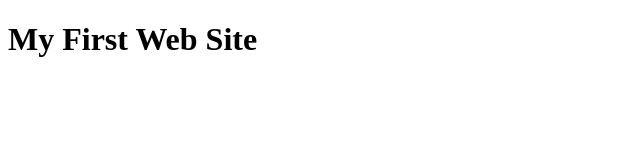
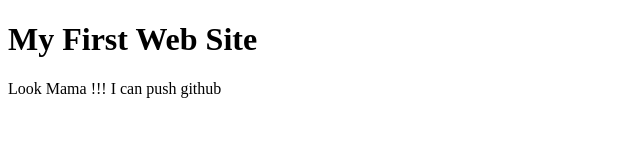
Before and after one commit to SaifulpHero01/my-first-website, a plain HTML site: page index.html in a window 1280 px wide. Shown: the whole page, without its empty margins (0-640 px from the left). Drawn offline with Linux system fonts and the light colour scheme.

Commit message:
Learing Github

```diff
--- a/index.html
+++ b/index.html
@@ -8,5 +8,6 @@
 </head>
 <body>
     <h1>My First Web Site</h1>
+    <p> Look Mama !!! I can push github </p>
 </body>
 </html>
```
